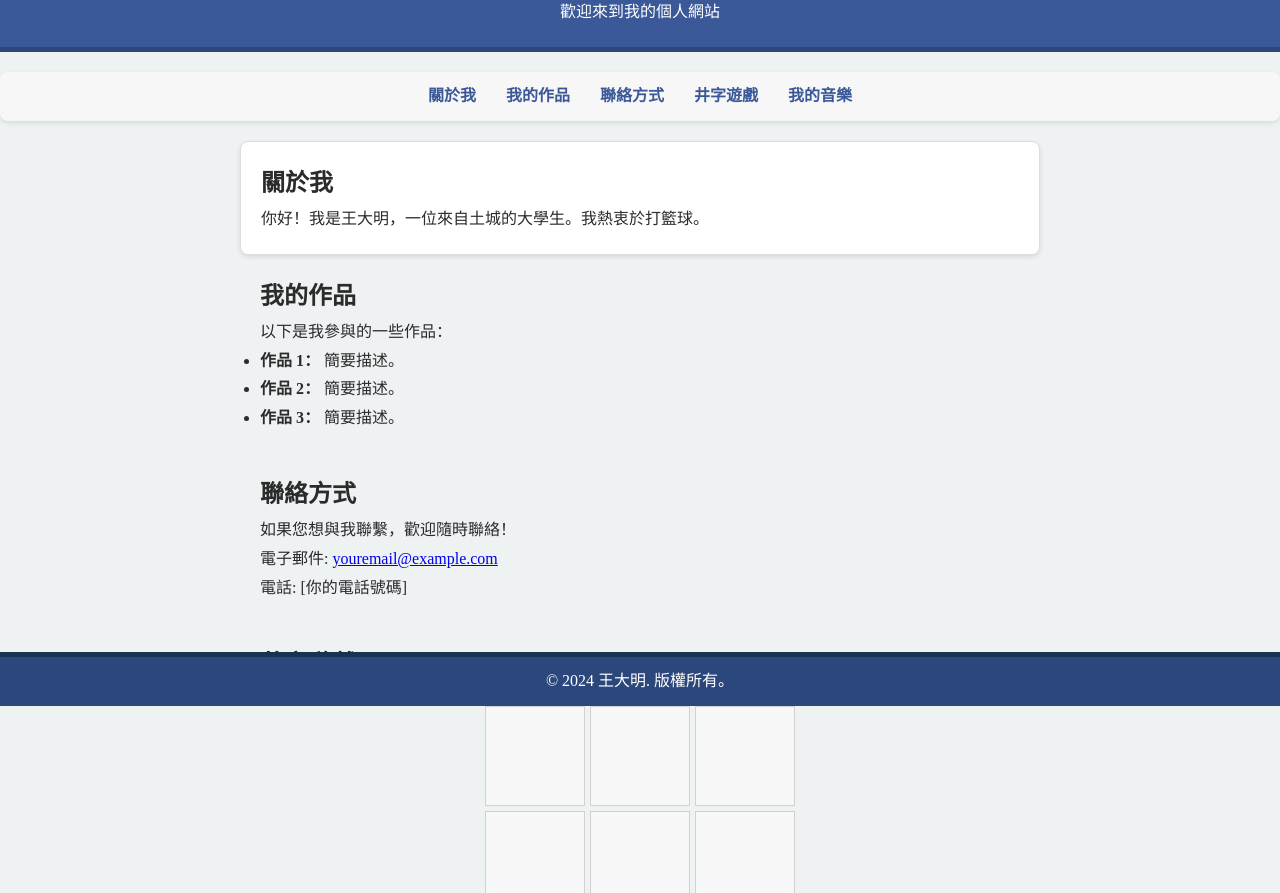
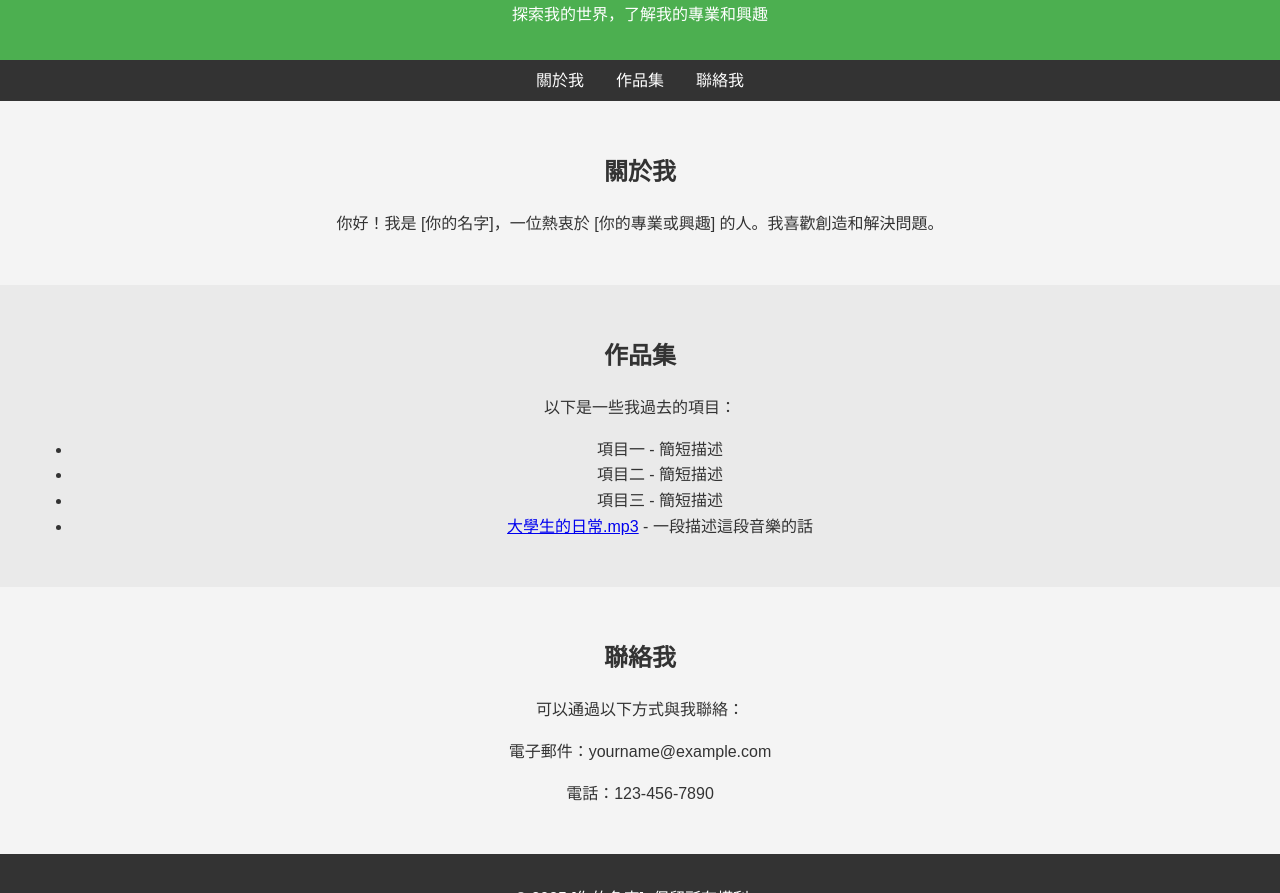
Before and after one commit to Wolke/my-website, a plain HTML site: page index.html in a window 1280 px wide. Shown: the part 94-987 px from the top of the page. Drawn offline with Linux system fonts and the light colour scheme.

Commit message:
Update index.html

```diff
--- a/index.html
+++ b/index.html
@@ -1,225 +1,93 @@
 <!DOCTYPE html>
-<html lang="zh">
+<html lang="en">
 <head>
     <meta charset="UTF-8">
     <meta name="viewport" content="width=device-width, initial-scale=1.0">
-    <title>個人網站</title>
+    <title>個人網頁</title>
     <style>
-        * {
+        body {
             margin: 0;
-            padding: 0;
-            box-sizing: border-box;
+            font-family: Arial, sans-serif;
+            line-height: 1.6;
+            color: #333;
         }
-
-        body {
-            font-family: "DFKai-SB", serif;
-            line-height: 1.8;
-            color: #2b2b2b;
-            background: #eef2f3;
+        header {
+            background: #4CAF50;
+            color: #fff;
+            padding: 1rem 0;
+            text-align: center;
         }
-
-        header {
-            background: #3b5998;
-            color: #fff;
-            padding: 20px 0;
-            text-align: center;
-            border-bottom: 5px solid #2b477b;
+        header h1 {
+            margin: 0;
+            font-size: 2.5rem;
         }
-
-        header h1 {
-            font-size: 2.5em;
-        }
-
         nav {
             display: flex;
             justify-content: center;
-            margin: 20px 0;
-            background: #f7f7f7;
-            padding: 10px;
-            border-radius: 8px;
-            box-shadow: 0 2px 5px rgba(0, 0, 0, 0.1);
+            background: #333;
+            padding: 0.5rem 0;
         }
-
         nav a {
-            color: #3b5998;
+            color: #fff;
             text-decoration: none;
-            margin: 0 15px;
-            font-weight: bold;
+            margin: 0 1rem;
         }
-
         nav a:hover {
             text-decoration: underline;
         }
-
         section {
-            padding: 20px;
-            max-width: 800px;
-            margin: 0 auto;
+            padding: 2rem;
+            text-align: center;
         }
-
-        section#about {
-            background: #ffffff;
-            border: 1px solid #dddddd;
-            border-radius: 8px;
-            box-shadow: 0 2px 5px rgba(0, 0, 0, 0.1);
-            padding: 20px;
+        #about {
+            background: #f4f4f4;
         }
-
+        #portfolio {
+            background: #eaeaea;
+        }
+        #contact {
+            background: #f4f4f4;
+        }
         footer {
-            background: #2b477b;
+            text-align: center;
+            padding: 1rem 0;
+            background: #333;
             color: #fff;
-            text-align: center;
-            padding: 10px 0;
-            border-top: 5px solid #1a3355;
-            position: fixed;
-            bottom: 0;
-            width: 100%;
-        }
-
-        .game-container {
-            display: flex;
-            justify-content: center;
-            align-items: center;
-            flex-direction: column;
-            margin-top: 20px;
-        }
-
-        .board {
-            display: grid;
-            grid-template-columns: repeat(3, 100px);
-            grid-gap: 5px;
-        }
-
-        .cell {
-            width: 100px;
-            height: 100px;
-            background: #f7f7f7;
-            border: 1px solid #d1d1d1;
-            display: flex;
-            justify-content: center;
-            align-items: center;
-            font-size: 2em;
-            cursor: pointer;
-        }
-
-        .cell:hover {
-            background: #dfe3ee;
         }
     </style>
 </head>
 <body>
     <header>
-        <h1>王大明</h1>
-        <p>歡迎來到我的個人網站</p>
+        <h1>歡迎來到我的個人網頁</h1>
+        <p>探索我的世界，了解我的專業和興趣</p>
     </header>
-
     <nav>
         <a href="#about">關於我</a>
-        <a href="#projects">我的作品</a>
-        <a href="#contact">聯絡方式</a>
-        <a href="#game">井字遊戲</a>
-        <a href="#music">我的音樂</a>
+        <a href="#portfolio">作品集</a>
+        <a href="#contact">聯絡我</a>
     </nav>
-
     <section id="about">
         <h2>關於我</h2>
-        <p>你好！我是王大明，一位來自土城的大學生。我熱衷於打籃球。</p>
+        <p>你好！我是 [你的名字]，一位熱衷於 [你的專業或興趣] 的人。我喜歡創造和解決問題。</p>
     </section>
-
-    <section id="projects">
-        <h2>我的作品</h2>
-        <p>以下是我參與的一些作品：</p>
+    <section id="portfolio">
+        <h2>作品集</h2>
+        <p>以下是一些我過去的項目：</p>
         <ul>
-            <li><strong>作品 1：</strong> 簡要描述。</li>
-            <li><strong>作品 2：</strong> 簡要描述。</li>
-            <li><strong>作品 3：</strong> 簡要描述。</li>
+            <li>項目一 - 簡短描述</li>
+            <li>項目二 - 簡短描述</li>
+            <li>項目三 - 簡短描述</li>
+            <li><a href="大學生的日常.mp3" download>大學生的日常.mp3</a> - 一段描述這段音樂的話</li>
         </ul>
     </section>
-
     <section id="contact">
-        <h2>聯絡方式</h2>
-        <p>如果您想與我聯繫，歡迎隨時聯絡！</p>
-        <p>電子郵件: <a href="mailto:youremail@example.com">youremail@example.com</a></p>
-        <p>電話: [你的電話號碼]</p>
+        <h2>聯絡我</h2>
+        <p>可以通過以下方式與我聯絡：</p>
+        <p>電子郵件：yourname@example.com</p>
+        <p>電話：123-456-7890</p>
     </section>
-
-    <section id="game">
-        <h2>井字遊戲</h2>
-        <div class="game-container">
-            <div id="board" class="board"></div>
-            <button onclick="resetGame()">重新開始</button>
-        </div>
-    </section>
-
-    <section id="music">
-        <h2>我的音樂</h2>
-        <p>以下是我創作的音樂作品：</p>
-        <audio controls>
-            <source src="小公主.mp3" type="audio/mpeg">
-            您的瀏覽器不支援音樂播放。
-        </audio>
-    </section>
-
     <footer>
-        <p>&copy; 2024 王大明. 版權所有。</p>
+        <p>&copy; 2025 [你的名字]. 保留所有權利。</p>
     </footer>
-
-    <script>
-        const board = document.getElementById('board');
-        let currentPlayer = 'X';
-        let gameBoard = Array(9).fill(null);
-
-        function createBoard() {
-            board.innerHTML = '';
-            gameBoard.forEach((cell, index) => {
-                const cellElement = document.createElement('div');
-                cellElement.classList.add('cell');
-                cellElement.dataset.index = index;
-                cellElement.textContent = cell;
-                cellElement.addEventListener('click', handleMove);
-                board.appendChild(cellElement);
-            });
-        }
-
-        function handleMove(event) {
-            const index = event.target.dataset.index;
-            if (!gameBoard[index]) {
-                gameBoard[index] = currentPlayer;
-                currentPlayer = currentPlayer === 'X' ? 'O' : 'X';
-                checkWinner();
-                createBoard();
-            }
-        }
-
-        function checkWinner() {
-            const winningCombinations = [
-                [0, 1, 2], [3, 4, 5], [6, 7, 8],
-                [0, 3, 6], [1, 4, 7], [2, 5, 8],
-                [0, 4, 8], [2, 4, 6]
-            ];
-
-            for (const combination of winningCombinations) {
-                const [a, b, c] = combination;
-                if (gameBoard[a] && gameBoard[a] === gameBoard[b] && gameBoard[a] === gameBoard[c]) {
-                    alert(`${gameBoard[a]} 贏了！`);
-                    resetGame();
-                    return;
-                }
-            }
-
-            if (!gameBoard.includes(null)) {
-                alert('平手！');
-                resetGame();
-            }
-        }
-
-        function resetGame() {
-            gameBoard = Array(9).fill(null);
-            currentPlayer = 'X';
-            createBoard();
-        }
-
-        createBoard();
-    </script>
 </body>
 </html>
```
